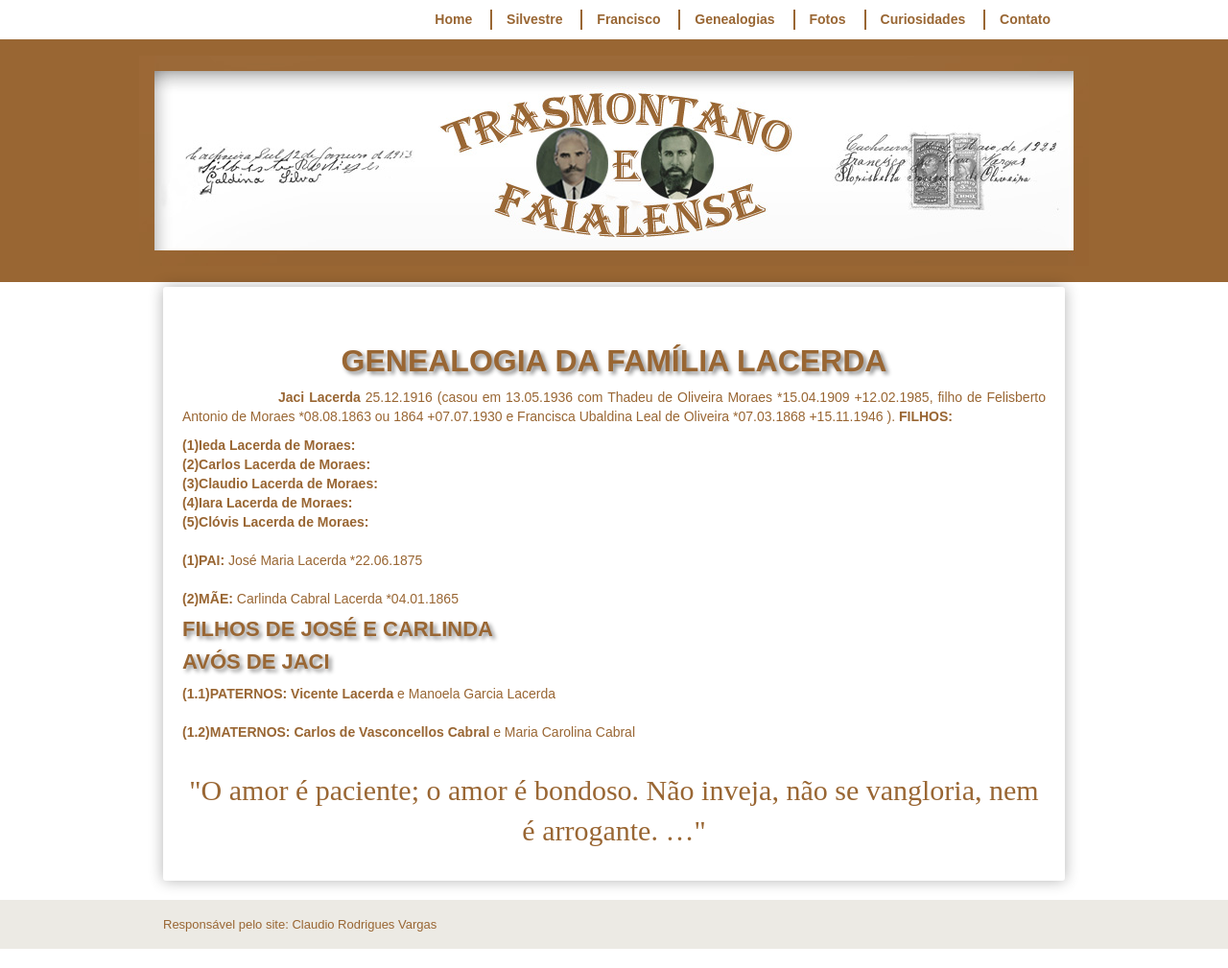
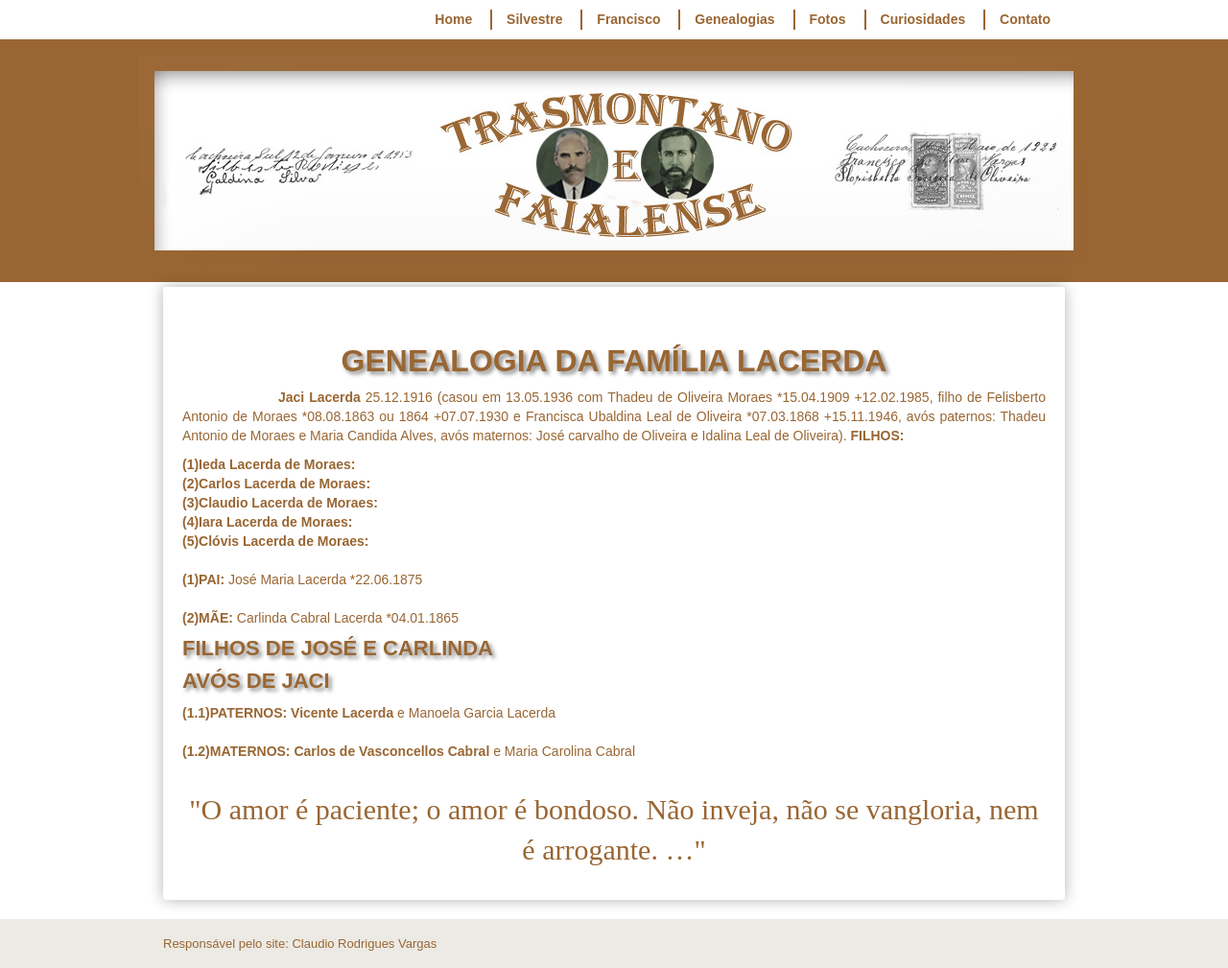
Before and after one commit to claudiovargas1955/claudiovargas1955.github.io, a Jekyll site: the page built from _pages/familia-lacerda.html, in a window 1280 px wide. Shown: the whole page at 96% size. Built offline with Jekyll 4.4.1, drawn with Linux system fonts in a browser that asks for light colours; some web fonts are replaced.

Commit message:
Update familia-lacerda.html

```diff
--- a/_pages/familia-lacerda.html
+++ b/_pages/familia-lacerda.html
@@ -96,7 +96,8 @@ details[open] summary {color:#996633;
 
 <h1>GENEALOGIA DA FAMÍLIA LACERDA</h1>
 <b><p style="text-indent:100px";/>Jaci Lacerda </b>25.12.1916 (casou em 13.05.1936 com Thadeu de Oliveira Moraes *15.04.1909 +12.02.1985,
-filho de Felisberto Antonio de Moraes *08.08.1863 ou 1864 +07.07.1930 e Francisca Ubaldina Leal de Oliveira *07.03.1868 +15.11.1946 ).
+filho de Felisberto Antonio de Moraes *08.08.1863 ou 1864 +07.07.1930 e Francisca Ubaldina Leal de Oliveira *07.03.1868 +15.11.1946,
+avós paternos: Thadeu Antonio de Moraes e Maria Candida Alves, avós maternos: José carvalho de Oliveira e Idalina Leal de Oliveira).
 <b>FILHOS: </b><br>
 <p><b>(1)Ieda Lacerda de Moraes:</b><br>
 <b>(2)Carlos Lacerda de Moraes:</b><br>
```
